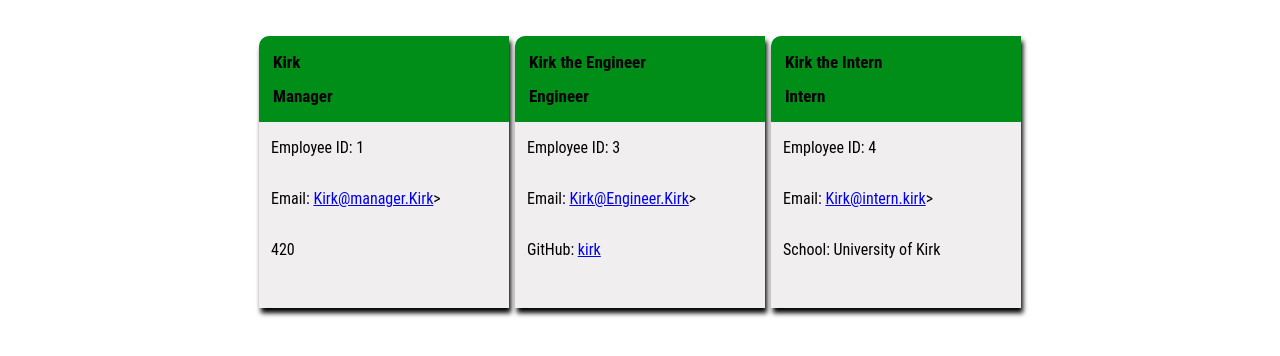
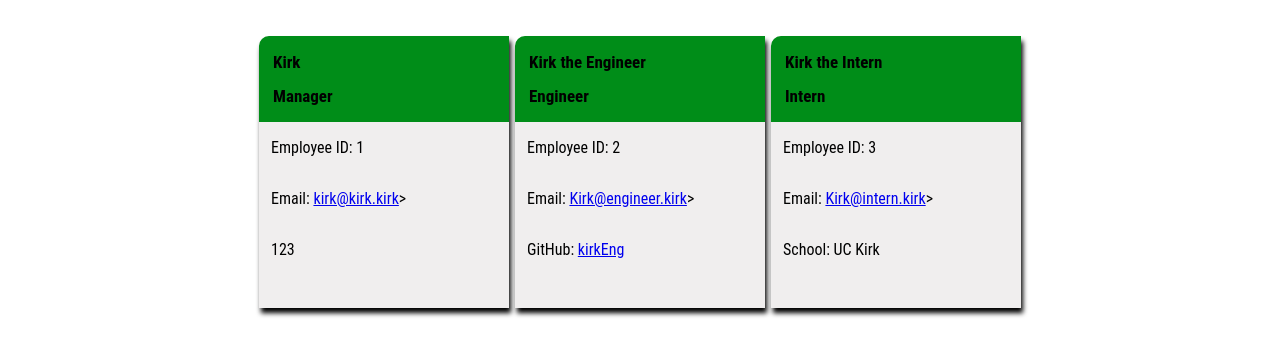
Before and after one commit to kirkbalop/team-profile-generator, a website: page generated-html/Kirk's Team.html in a window 1280 px wide. Shown: the part 172-528 px from the top of the page. Drawn offline with Linux system fonts and the light colour scheme.

Commit message:
fixed demo gif

```diff
--- a/generated-html/Kirk's Team.html
+++ b/generated-html/Kirk's Team.html
@@ -5,7 +5,7 @@
     <meta charset="UTF-8">
     <meta name="viewport" content="width=device-width, initial-scale=1.0">
     <meta http-equiv="X-UA-Compatible" content="ie=edge">
-    <title>Kirk's Team</title>
+    <title>Kirk's team</title>
     <link href="https://fonts.googleapis.com/css?family=Bebas+Neue&display=swap" rel="stylesheet">
     <style>
 
@@ -74,7 +74,7 @@
 </head>
 <body>
     <div class="banner-bar">
-        <h1>Kirk's Team</h1>
+        <h1>Kirk's team</h1>
     </div>
     <div class="card-container">
 
@@ -85,9 +85,9 @@
             </div>
             <div class="card-bottom">
                 <p>Employee ID: 1</p>
-                <p>Email: <a href="mailto:Kirk@manager.Kirk">Kirk@manager.Kirk</a>></p>
+                <p>Email: <a href="mailto:kirk@kirk.kirk">kirk@kirk.kirk</a>></p>
 
-            <p>420</p>
+            <p>123</p>
 
         </div>
         </div>
@@ -98,10 +98,10 @@
                 <h2>Engineer</h2>
             </div>
             <div class="card-bottom">
-                <p>Employee ID: 3</p>
-                <p>Email: <a href="mailto:Kirk@Engineer.Kirk">Kirk@Engineer.Kirk</a>></p>
+                <p>Employee ID: 2</p>
+                <p>Email: <a href="mailto:Kirk@engineer.kirk">Kirk@engineer.kirk</a>></p>
 
-            <p>GitHub: <a href="https://github.com/kirk">kirk</a></p>
+            <p>GitHub: <a href="https://github.com/kirkEng">kirkEng</a></p>
 
         </div>
         </div>
@@ -112,10 +112,10 @@
                 <h2>Intern</h2>
             </div>
             <div class="card-bottom">
-                <p>Employee ID: 4</p>
+                <p>Employee ID: 3</p>
                 <p>Email: <a href="mailto:Kirk@intern.kirk">Kirk@intern.kirk</a>></p>
 
-            <p>School: University of Kirk</p>
+            <p>School: UC Kirk</p>
 
         </div>
         </div>
```
Also changed, not shown: 3 other files.
